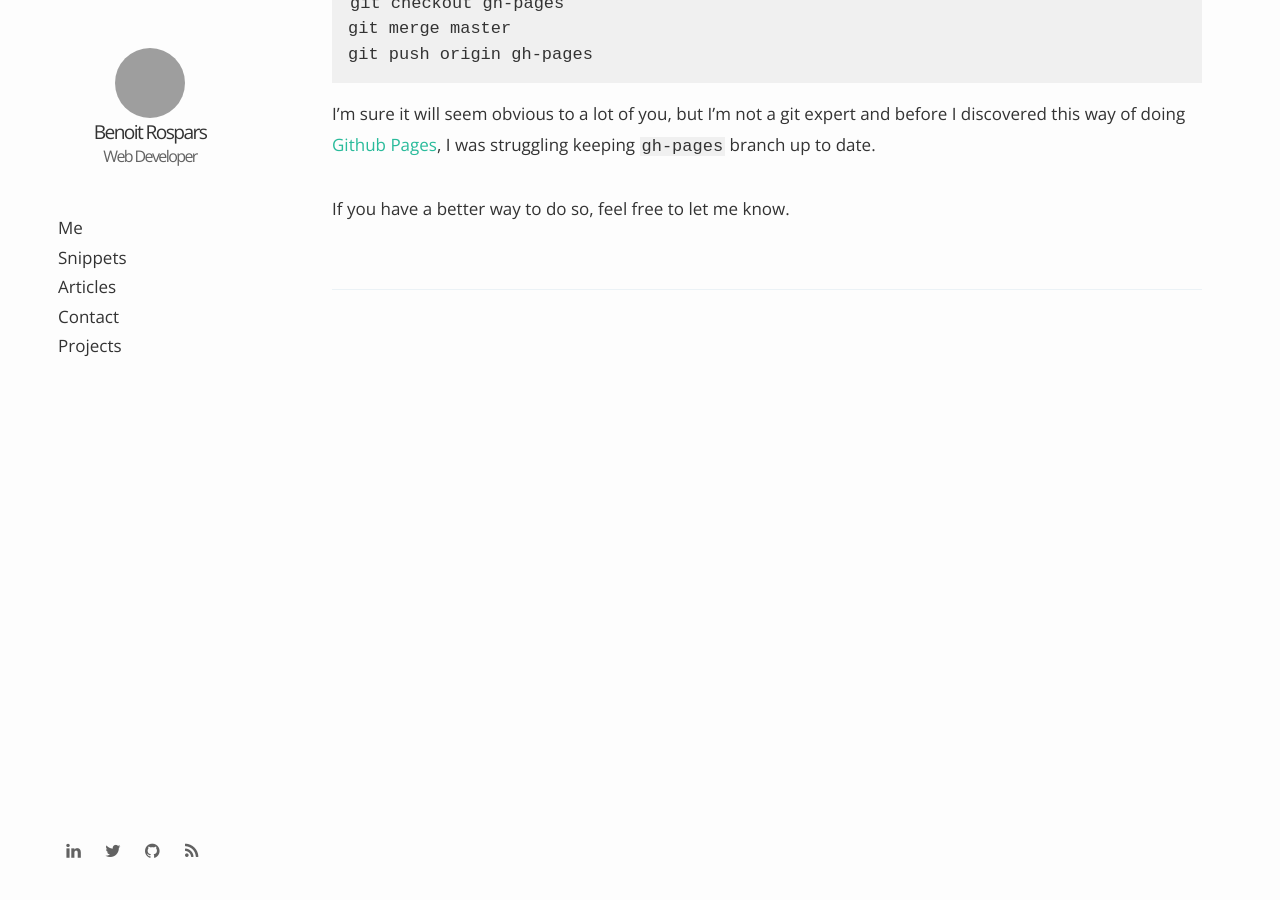
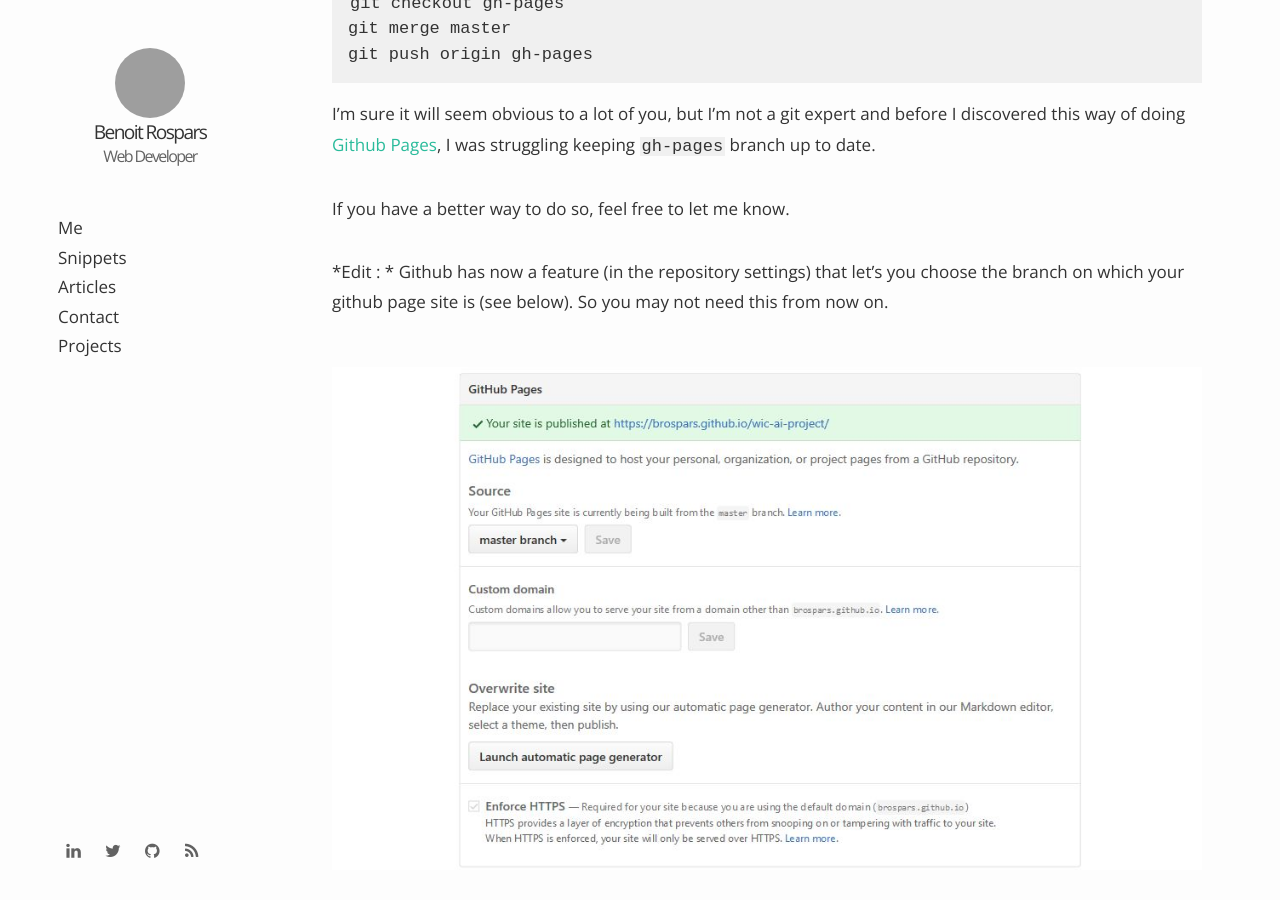
Before and after one commit to brospars/benoit.rospars.me, a Jekyll site: the page built from _posts/snippets/2016-06-17-keep-gh-page-up-to-date.md, in a window 1280 px wide and 900 px high, scrolled down 601 px. Built offline with Jekyll 4.4.1, drawn with Linux system fonts in a browser that asks for light colours; nearby versions of some CDN libraries; comment, search, counter and statistics services are not loaded; before the commit the page ends 1067 px from its top, so only the background shows below that; grey boxes are pictures that could not be loaded.

Commit message:
edit gh-pages snippet

```diff
--- a/_posts/snippets/2016-06-17-keep-gh-page-up-to-date.md
+++ b/_posts/snippets/2016-06-17-keep-gh-page-up-to-date.md
@@ -22,3 +22,7 @@
 I'm sure it will seem obvious to a lot of you, but I'm not a git expert and before I discovered this way of doing [Github Pages](https://pages.github.com/), I was struggling keeping ``gh-pages`` branch up to date.
 
 If you have a better way to do so, feel free to let me know.
+
+*Edit : * Github has now a feature (in the repository settings) that let's you choose the branch on which your github page site is (see below). So you may not need this from now on.
+
+![Settings gh-pages Github](/img/article-gh-pages.jpg)
```
Also changed, not shown: img/article-gh-pages.jpg (added).
